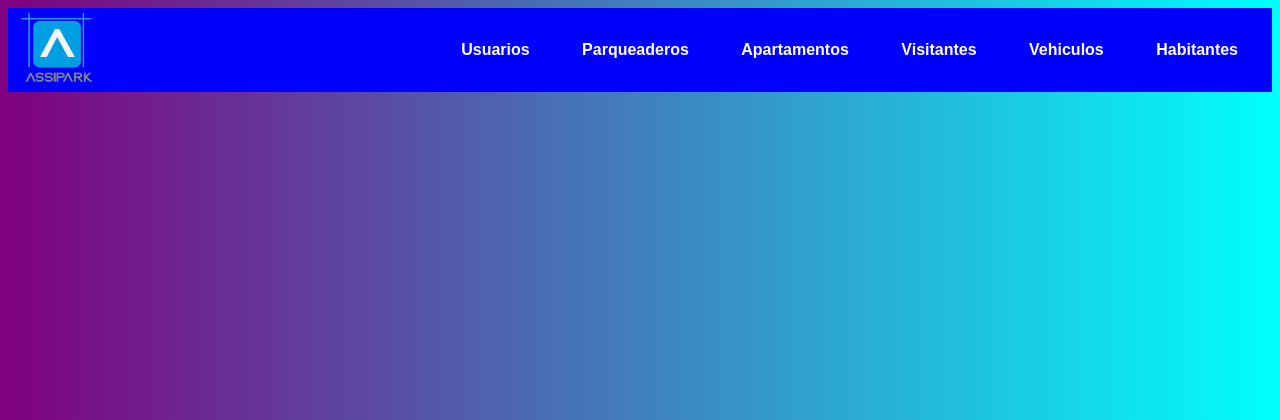
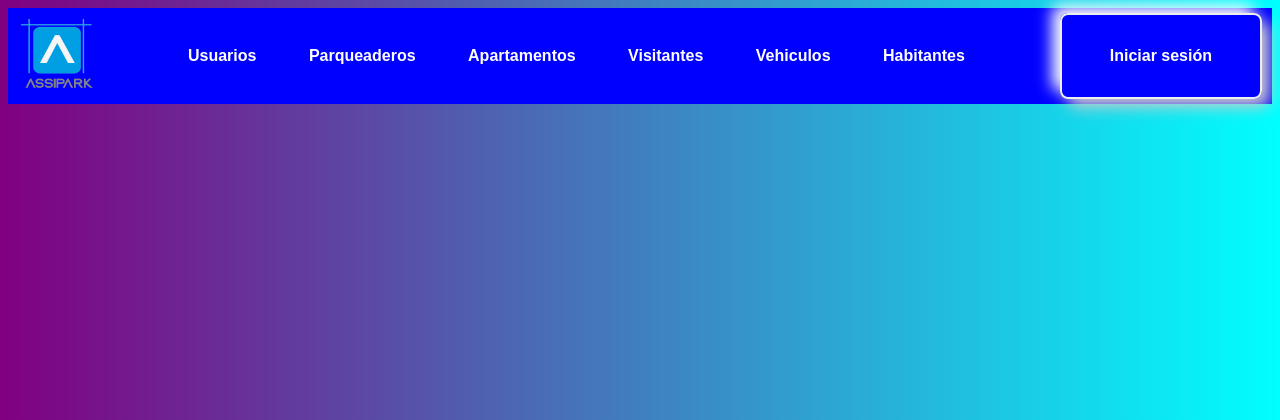
Before and after one commit to kcarrillor01/assipark, a Flask app: page / in a window 1280 px wide. Shown: the top 420 px of the page. Run offline with Flask 2, Linux system fonts and the light colour scheme.

Commit message:
correccion navegador
pahynh

```diff
--- a/static/_css/style.css
+++ b/static/_css/style.css
@@ -33,16 +33,35 @@ button{
 }
 
 button:hover{
+    border-bottom: 3px solid white;
+}
+
+button:active{
+    border-bottom: 3px solid white;
+}
+
+.login{
+    background-color: transparent;
+    font-weight: bold;
+    color: #000;
+    font-size: 1rem;
+    padding: 1rem 1.5rem;
+    border: 2px solid #eee;
+    border-radius: .5rem;
+    cursor: pointer;
+    transition: all 1s ease;
+    box-shadow: .5rem .5rem 1rem #ccc,
+    -.5rem -.5rem 1rem #fff
+}
+.login:hover{
     box-shadow: .5rem .5rem 1rem #fff,
     -.5rem -.5rem 1rem #ccc
 
 }
 
-button:active{
+.login:active{
     box-shadow: inset .2rem .2rem 1rem #fff,
     inset -.2rem -.2rem 1rem #ccc
-}
-.head .button{
 
 }
 #myForm{
--- a/templates/users.html
+++ b/templates/users.html
@@ -49,6 +49,12 @@
             </a>
         </nav>
     </div>
+    <div class="login">
+        <a><button>
+           Iniciar sesión
+        </button>
+        </a>
+    </div>
 </header>
 </body>
 </html>
```
